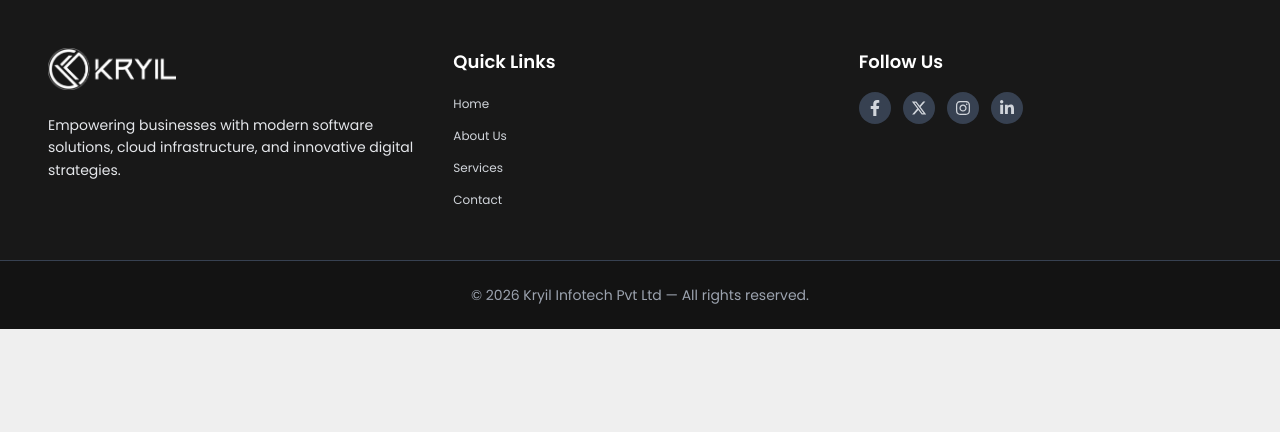
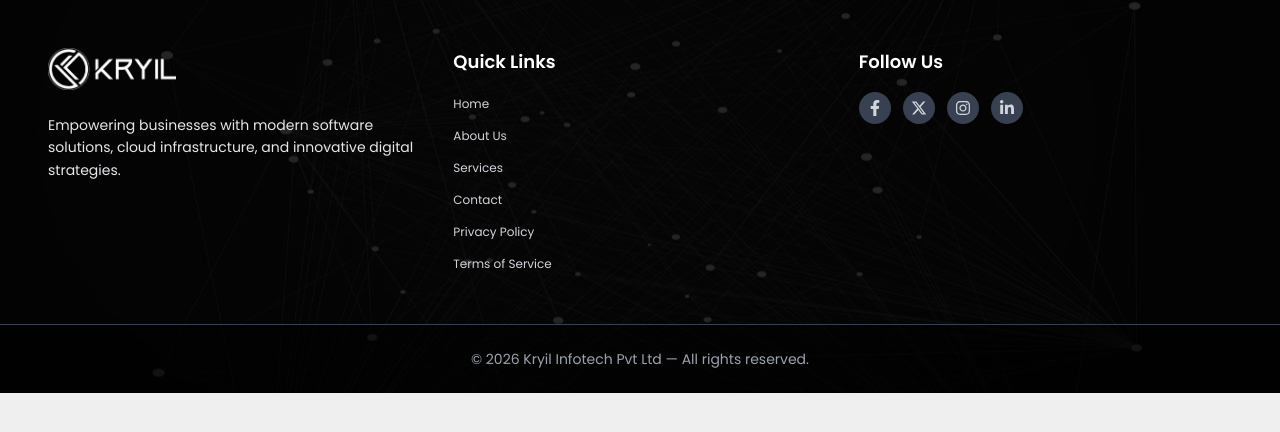
Before and after one commit to shinishonline/kryil, a React (Vite) app: page /#/services/automation in a window 1280 px wide. Shown: the top 432 px of the page. Built offline with nearby package versions, Linux system fonts and the light colour scheme.

Commit message:
Update footer with background image, dark overlay, and privacy/terms links

```diff
--- a/src/components/Footer.jsx
+++ b/src/components/Footer.jsx
@@ -2,11 +2,19 @@ import React from "react";
 import { FaFacebookF, FaLinkedinIn, FaInstagram } from "react-icons/fa";
 import { FaXTwitter } from "react-icons/fa6"; // ✅ X (Twitter) icon
 import logo from '../assets/logo_white.png'
+import footerBg from '../assets/b3.jpg' // Background image for footer
+
 export default function Footer() {
   return (
-    <footer className="relative z-40 bg-[#181818] text-gray-300 w-full">
+    <footer className="relative z-40 text-gray-300 w-full overflow-hidden">
+      {/* Background Image with Dark Overlay */}
+      <div
+        className="absolute inset-0 bg-cover bg-center bg-no-repeat"
+        style={{ backgroundImage: `url(${footerBg})` }}
+      />
+      <div className="absolute inset-0 bg-black/85" />
       {/* Container */}
-      <div className="max-w-7xl mx-auto px-4 sm:px-6 md:px-12 py-12 grid grid-cols-1 md:grid-cols-3 gap-8">
+      <div className="relative max-w-7xl mx-auto px-4 sm:px-6 md:px-12 py-12 grid grid-cols-1 md:grid-cols-3 gap-8">
         {/* Company Logo + Info */}
         <div className="flex flex-col">
           <img
@@ -36,12 +44,18 @@ export default function Footer() {
             <li>
               <a href="#contact" className="font-Poppins hover:text-white transition-colors">Contact</a>
             </li>
+            <li>
+              <a href="/privacy-policy.html" className="font-Poppins hover:text-white transition-colors">Privacy Policy</a>
+            </li>
+            <li>
+              <a href="/terms-of-service.html" className="font-Poppins hover:text-white transition-colors">Terms of Service</a>
+            </li>
           </ul>
         </div>
 
         {/* Social Links */}
         <div className="flex flex-col">
-          <h3 className="text-lg font-semibold text-white">Follow Us</h3>
+          <h3 className="font-Poppins text-lg font-semibold text-white">Follow Us</h3>
           <div className="flex flex-wrap mt-4 gap-3">
             <a
               href="#"
@@ -76,7 +90,7 @@ export default function Footer() {
       </div>
 
       {/* Bottom Bar */}
-      <div className="border-t font-Poppins border-gray-700 py-6 text-center text-sm bg-[#131313] text-gray-400">
+      <div className="relative border-t font-Poppins border-gray-700 py-6 text-center text-sm bg-black/50 text-gray-400">
         © {new Date().getFullYear()} Kryil Infotech Pvt Ltd — All rights reserved.
       </div>
     </footer>
```
